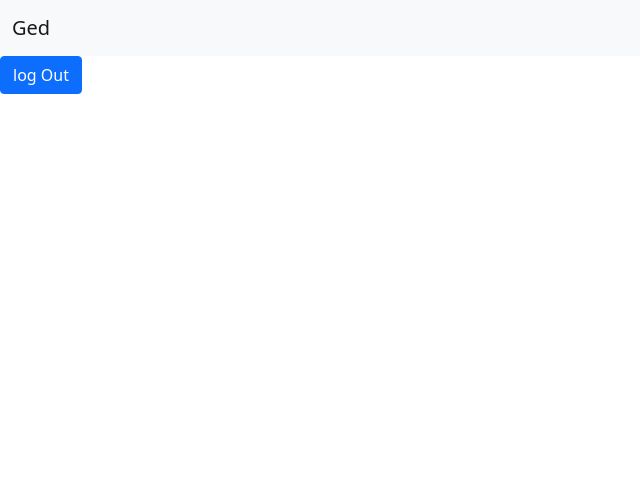
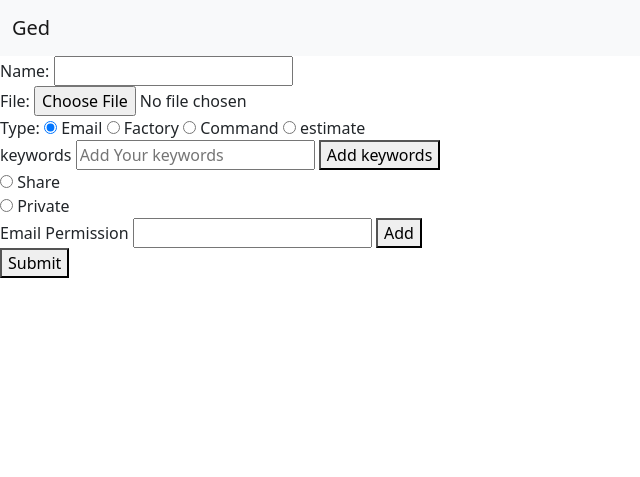
Before and after one commit to barinale/GedProject-Docker, a PHP site: page / in a window 1280 px wide. Shown: the top 477 px of the page, without its empty margins (0-640 px from the left). Run offline with PHP 8.4, Linux system fonts and the light colour scheme; the visitor is signed in with stand-in values (Sample User, id 1).

Commit message:
working in file upload

```diff
--- a/Controller/fileController.php
+++ b/Controller/fileController.php
@@ -4,6 +4,6 @@
 
     class FileController{
         public function index(){
-            return view("./fileViews/fileAdd.php");
+            return view("./FileViews/fileAdd.php");
         }
     }
--- a/Middlwares/LoginMiddleWare.php
+++ b/Middlwares/LoginMiddleWare.php
@@ -1,5 +1,6 @@
 <?php
-require_once(__DIR__.'/InterfaceMiddleware.php');
+
+require_once(__DIR__.'/interfaceMiddleware.php');
 //this middleware To Check if User Login
 class LoginMiddleWare implements InterfaceMiddleware{
     public function handle(){
--- a/Middlwares/interfaceMiddleware.php
+++ b/Middlwares/interfaceMiddleware.php
@@ -2,3 +2,4 @@
     interface  InterfaceMiddleware{
         public function handle();
     }
+    ?>
--- a/Middlwares/notLoginMiddleware.php
+++ b/Middlwares/notLoginMiddleware.php
@@ -1,5 +1,5 @@
 <?php
-    require_once(__DIR__.'/InterfaceMiddleware.php');
+    require_once(__DIR__.'/interfaceMiddleware.php');
     //this middleware To Check if User Login
     class notLoginMiddleware implements InterfaceMiddleware{
         public function handle(){
--- a/Views/Components/footer.php
+++ b/Views/Components/footer.php
@@ -12,16 +12,18 @@
          >
       © 2024 Copyright:
       <a class="text-dark" href="https://dxc.com/"
-         >Mohammed Mekkaoui </a
+         >Mohammed Mekkaoui</a
         >
   </footer>
 </div>
 <!-- End of .container -->
 <script src="https://cdn.jsdelivr.net/npm/bootstrap@5.0.2/dist/js/bootstrap.bundle.min.js" integrity="sha384-MrcW6ZMFYlzcLA8Nl+NtUVF0sA7MsXsP1UyJoMp4YLEuNSfAP+JcXn/tWtIaxVXM" crossorigin="anonymous"></script>
+
 <!-- loding script From other Views -->
+
 <?php if (isset($script)): ?>
   <?php foreach ($script as $script): ?>
-    <script src=<?php echo "Assests/js/".$script?>></script>
+    <script src=<?php echo "assets/js/".$script?>></script>
     <?php endforeach; ?>
 <?php endif; ?>
 
--- a/Views/Components/header.php
+++ b/Views/Components/header.php
@@ -5,14 +5,23 @@
     <meta name="viewport" content="width=device-width, initial-scale=1.0">
     <title> <?php echo isset($title) ? $title : 'Ged Gestion';?> </title>
     <link href="https://cdn.jsdelivr.net/npm/bootstrap@5.0.2/dist/css/bootstrap.min.css" rel="stylesheet" integrity="sha384-EVSTQN3/azprG1Anm3QDgpJLIm9Nao0Yz1ztcQTwFspd3yD65VohhpuuCOmLASjC" crossorigin="anonymous">
+
+    <?php if (isset($css)): ?>
+      <style>
+      <?php echo $css; ?>
+    </style>
+    <?php endif; ?>
 <style>
+
     body{
         min-height:100vh;
         position:relative;
     }
+
 </style>
 </head>
 <body >
+
 <header>
 <nav class="navbar navbar-expand-lg navbar-light bg-light">
   <div class="container-fluid">
--- a/Views/FileViews/fileAdd.php
+++ b/Views/FileViews/fileAdd.php
@@ -1,7 +1,10 @@
 <?php
+    $css = "#spanKey{
+        background:red;margin:7px;
+    }";
     include_once(__DIR__."/../Components/header.php");
     ?>
-        <form action="/submit_form" method="post" id="FormFileAdd">
+<form action="/submit_form" method="post" id="FormFileAdd">
                 <div>
                     <label for="name">Name:</label>
                     <input type="text" id="name" name="name">
@@ -10,13 +13,10 @@
                     <label for="file">File:</label>
                     <input type="file" id="file" name="file">
                 </div>
-                <div>
-                    <label for="date">Date:</label>
-                    <input type="date" id="date" name="date">
-                </div>
+
                 <div>
                     <label>Type:</label>
-                    <input type="radio" id="email" name="type_file" value="Email">
+                    <input type="radio" id="email" name="type_file" value="Email" checked>
                     <label for="email">Email</label>
 
                     <input type="radio" id="factory" name="type_file" value="Factory">
@@ -67,12 +67,41 @@
                     <label for="amount">Amount:</label>
                     <input type="number" id="amount" name="amount" step="0.01" required><br>
                 </div>
+                <!-- FIled FOr Keywords -->
+                <label for="keywords">keywords</label>
+                <input type="text" name="keywords" value=""             placeholder="Add Your keywords" id="keywordField"/>
+
+                <button id="AddKeywords">Add keywords</button>
+                <!-- place HOlder FOr Keywords -->
+                <div id="placeHolderKeyWords">
+
+                </div>
+                <!-- check permission -->
+                <div>
+                    <input type="radio" id="share" name="sharing_option" value="share">
+
+                    <label for="share">Share</label><br>
+
+                    <input type="radio" id="private" name="sharing_option" value="private">
+
+                    <label for="private">Private</label><br>
+                </div>
+                    <!-- here field for Adding EMail -->
+                    <div>
+                        <label for="EmailPermission">Email Permission</label>
+                        <input type="email" id="EmailPermission" />
+                        <button id="buttonEmailAdd">Add</button>
+                        <div id="EmailsContainers">
 
 
+                        </div>
+                    </div>
                 <button type="submit">Submit</button>
-        </form>
+</form>
 
     <?php
     $script[] = "FormValidation.js";
+    $script[] = "addKeywords.js";
+    $script[] = "emailPermission.js";
 
 include_once(__DIR__."/../Components/footer.php");
--- /dev/null
+++ b/assets/css/fileadd.css
@@ -0,0 +1,3 @@
+body{
+    background-color: red;
+}
--- /dev/null
+++ b/assets/js/FormValidation.js
@@ -0,0 +1,72 @@
+let fliedsShow="";
+
+const Form = document.querySelector('#FormFileAdd');
+//code for display fields depend on type selected in radoi button
+let commandFields = document.querySelector("#commandFields");
+let emailFields = document.querySelector("#emailFields");
+let FacrotyFields = document.querySelector("#FacrotyFields");
+let estimateFields = document.querySelector("#estimateFields");
+
+let radioButtons = document.querySelectorAll('input[name="type_file"]');
+document.addEventListener('DOMContentLoaded', ()=> {
+    console.log(commandFields)
+    commandFields.style.display="none"
+    emailFields.style.display="none"
+    FacrotyFields.style.display="none"
+    estimateFields.style.display="none"
+
+    // Add change event listener to each radio button
+    radioButtons.forEach(function(radioButton) {
+        radioButton.addEventListener('change', function(event) {
+            if (event.target.checked) {
+                showFields(event.target);
+            }
+        });
+    });
+
+});
+
+//function to show Display
+// param @clicked : radoi clicked name
+const showFields = (clicked)=>{
+    //first check if something already checked by check varibale that hold old checked
+    if(fliedsShow!==""){
+        switch(fliedsShow.value){
+            case "Email":
+                emailFields.style.display="none";
+            break;
+            case "Factory":
+                FacrotyFields.style.display="none";
+            break;
+            case "Quote":
+                estimateFields.style.display="none";
+            break;
+            case "Command":
+                commandFields.style.display="none";
+            break;
+            default:
+                console.log('something went Wrong');
+        }
+    }
+    //assigne variable to check
+
+
+    switch(clicked.value){
+        case "Email":
+            emailFields.style.display="block";
+        break;
+        case "Factory":
+            FacrotyFields.style.display="block";
+        break;
+        case "Quote":
+            estimateFields.style.display="block";
+        break;
+        case "Command":
+            commandFields.style.display="block";
+        break;
+        default:
+            console.log('something went Wrong');
+    }
+    fliedsShow = clicked;
+
+}
--- /dev/null
+++ b/assets/js/addKeywords.js
@@ -0,0 +1,13 @@
+const divKeywords = document.querySelector('#placeHolderKeyWords')
+const buttonAddKeyword = document.querySelector('#AddKeywords')
+const inputKeywords = document.querySelector('#keywordField')
+buttonAddKeyword.addEventListener('click',(e)=>{
+    e.preventDefault();
+    if(inputKeywords!==""){
+        let span = document.createElement('span')
+        span.setAttribute("id","spanKey")
+        span.textContent = inputKeywords.value;
+        divKeywords.appendChild(span);
+    }
+
+})
--- /dev/null
+++ b/assets/js/emailPermission.js
@@ -0,0 +1,12 @@
+const emailsDiv = document.querySelector('#EmailsContainers')
+const inputEmail = document.querySelector('#EmailPermission')
+const buttonAddEmail = document.querySelector('#buttonEmailAdd')
+
+buttonAddEmail.addEventListener('click',(e)=>{
+    e.preventDefault();
+
+    let spanEmail = document.createElement('span')
+    spanEmail.textContent = inputEmail.value;
+    emailsDiv.appendChild(spanEmail)
+
+})
--- a/config.php
+++ b/config.php
@@ -1,7 +1,7 @@
 <?php
-define('BASE_PATH', "/Project/Ged");//Url Base PATH
+define('BASE_PATH', "/project/GedProject");//Url Base PATH
 //Variable for Database
-define('URL','127.0.0.1');
+define('URL','127.0.0.1:100');
 define('USERNAME','root');
 define('PASSWORD','');
 define('DATABASE','GedDatabase');
--- a/index.php
+++ b/index.php
@@ -1,21 +1,24 @@
 <?php
+
 //inlcude LoginMiddleWare
+include_once(__DIR__.'/Middlwares/notLoginMiddleware.php');
 include_once(__DIR__.'/Middlwares/LoginMiddleWare.php');
-include_once(__DIR__.'/Middlwares/notLoginMiddleware.php');
 
 // Include the router file
-require_once './Router.php';
-
+require_once('./Router.php');
 require_once('./config.php');
 $request = $_SERVER['REQUEST_URI'];
+
 
 // Remove the base path from the request URI
 $cleanRequestUri = str_replace(BASE_PATH,'', $request);
 
 
-// Define routes
+//Define routes
 $router = new Router();
-$router->get('/', 'DashboardController@Index',new LoginMiddleWare());
+$router->get('/','fileController@index');
+
+// $router->get('/', 'DashboardController@Index',new LoginMiddleWare());
         //handling Login and Connect
 $router->get('/Login', 'authController@Index',new notLoginMiddleware());
 $router->post('/Login-check', 'authController@Login');
@@ -26,7 +29,7 @@ $router->get('/fileAdd','fileController@index',new LoginMiddleWare());
 
 
 
-// Handle the request
+// // Handle the request
 $router->dispatch($cleanRequestUri,$_SERVER['REQUEST_METHOD']);
 
 
```
Also changed, not shown: Assests/js/FormValidation.js (deleted, +0 -37 lines).
